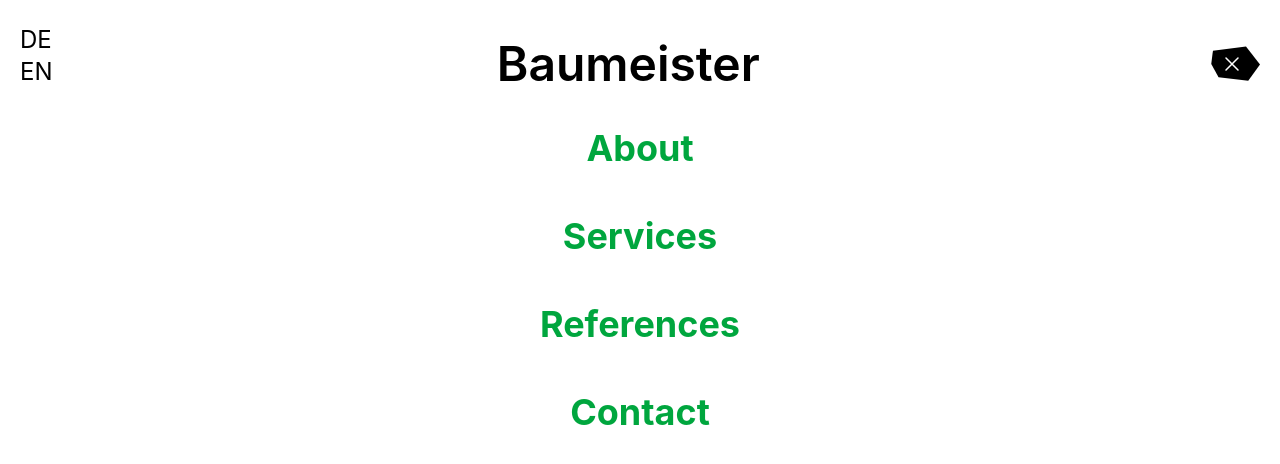
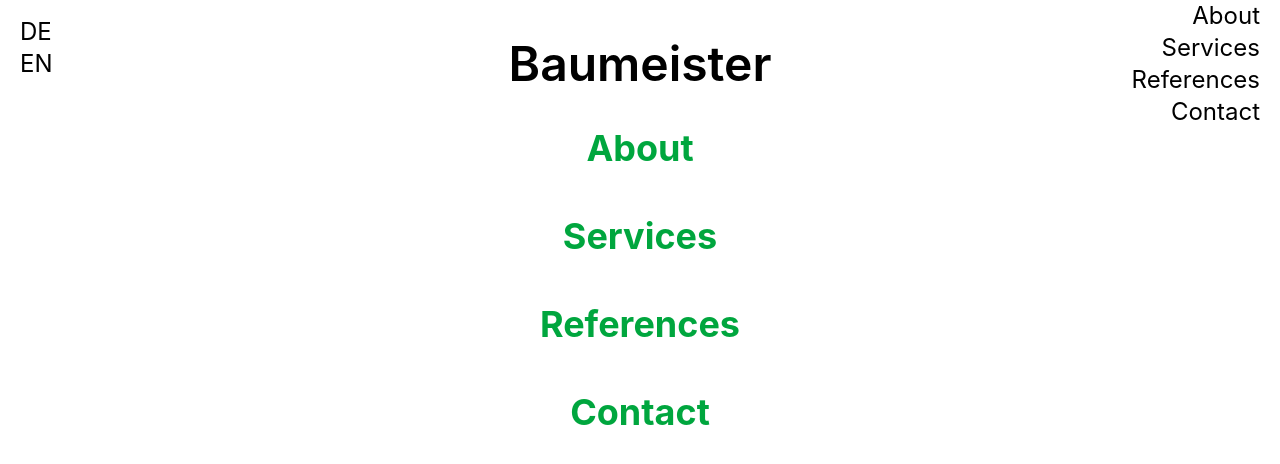
Before and after one commit to ora-nova/group2websiteproject, a website built with Vite: page src/sections/menu.html in a window 1280 px wide. Built offline with nearby package versions, Linux system fonts and the light colour scheme.

Commit message:
updated header

```diff
--- a/src/sections/menu.html
+++ b/src/sections/menu.html
@@ -6,29 +6,35 @@
     <meta name="viewport" content="width=device-width, initial-scale=1.0">
     <title>Document</title>
 </head>
-<body  id="wrapper-bg-view" class="m-0">
-      <div>  <!-- The navigation bar -->
-    <header class=" fixed top-0
-     left-0 w-full h-32 z-60 flex items-center justify-between py-2 pr-5 pl-5 mx-auto ">
-        <div class="self-start  mt-4 text-2xl">
+<body >
+      <div class="absolute top-4 left-5 text-2xl z-50 lg:fixed">
             <p>DE</p>
             <p>EN</p>
         </div>
-          <div class="relative w-40 h-25">
+      <!-- The navigation bar -->
+    <header class=" fixed top-0
+     left-0 w-full h-32 z-60 flex items-center justify-center py-2">
+
+        <div class="relative w-60 h-35">
     <div class="absolute inset-0 md:hidden bg-white [clip-path:polygon(83%_29%,96%_36%,100%_49%,91%_66%,15%_72%,0%_58%,3%_39%)]"></div>
 
     <h1 class="relative z-10 flex h-full items-center justify-center text-5xl font-semibold">
         Baumeister
     </h1>
 </div>
-        <nav class=" flex justify-end  flex-col  text-xl  text-right" onclick="window.location.href='index.html'">
-             <div class=" w-14 h-15 flex items-center justify-center bg-black [clip-path:polygon(16%_28%,75%_21%,100%_51%,79%_78%,26%_72%,13%_50%)] ">
-                    <svg xmlns="http://www.w3.org/2000/svg" fill="none" viewBox="0 0 24 24" stroke-width="1.5" stroke="currentColor" class="size-6 text-white">
-  <path stroke-linecap="round" stroke-linejoin="round" d="M6 18 18 6M6 6l12 12" />
-</svg>
+        <nav class=" absolute right-5  ">
 
+ <div class=" lg:hidden w-14 h-15 flex items-center justify-center bg-black [clip-path:polygon(16%_28%,75%_21%,100%_51%,79%_78%,26%_72%,13%_50%)] " onclick="window.location.href='src/sections/vision.html'">
+                     <svg xmlns="http://www.w3.org/2000/svg" fill="none" viewBox="0 0 24 24" stroke-width="1.5" stroke="currentColor" class="size-6 text-white">
+  <path stroke-linecap="round" stroke-linejoin="round" d="M3.75 6.75h16.5M3.75 12h16.5m-16.5 5.25h16.5" />
+                     </svg>
              </div>
-
+<div class="hidden lg:flex flex-col  text-2xl  text-right">
+            <a href="#about-us">About</a>
+            <a href="#services">Services</a>
+            <a href="#references">References</a>
+            <a href="#contact">Contact</a>
+</div>
         </nav>
     </header>
 </div>
```
